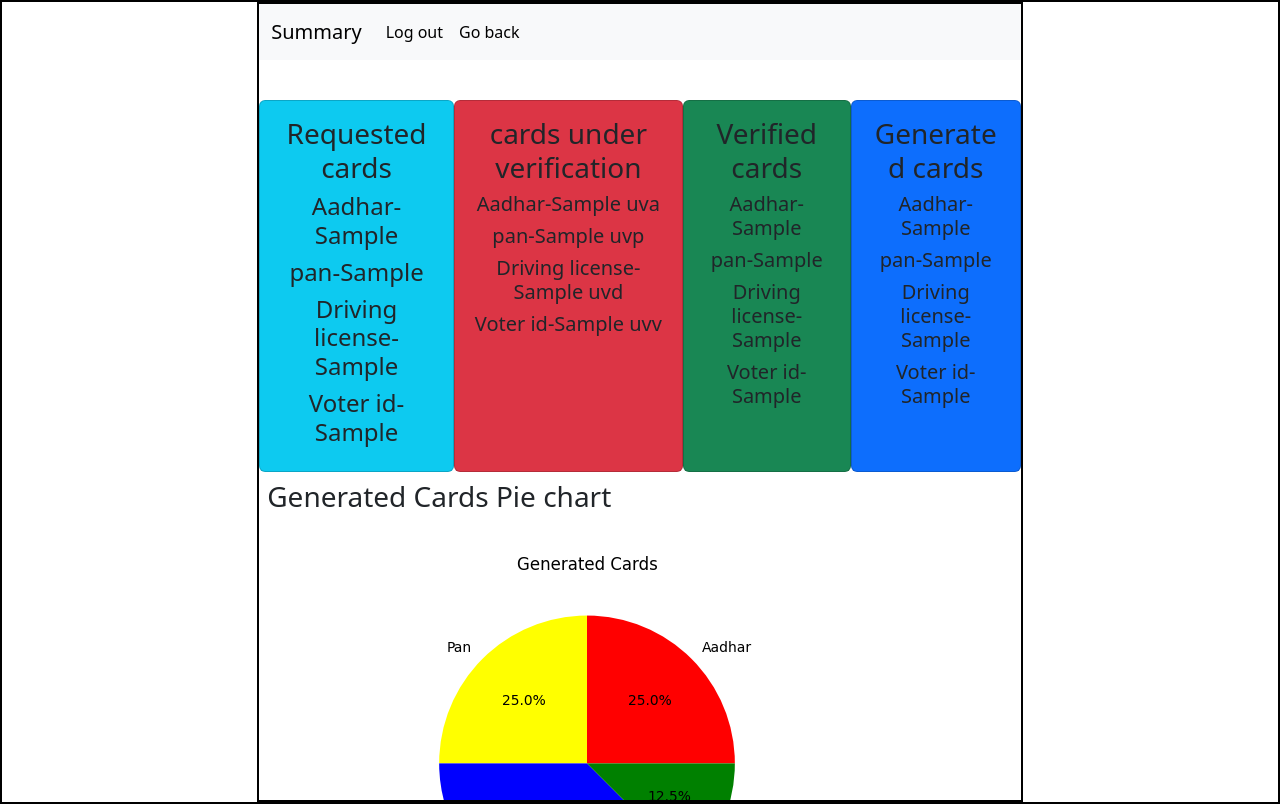
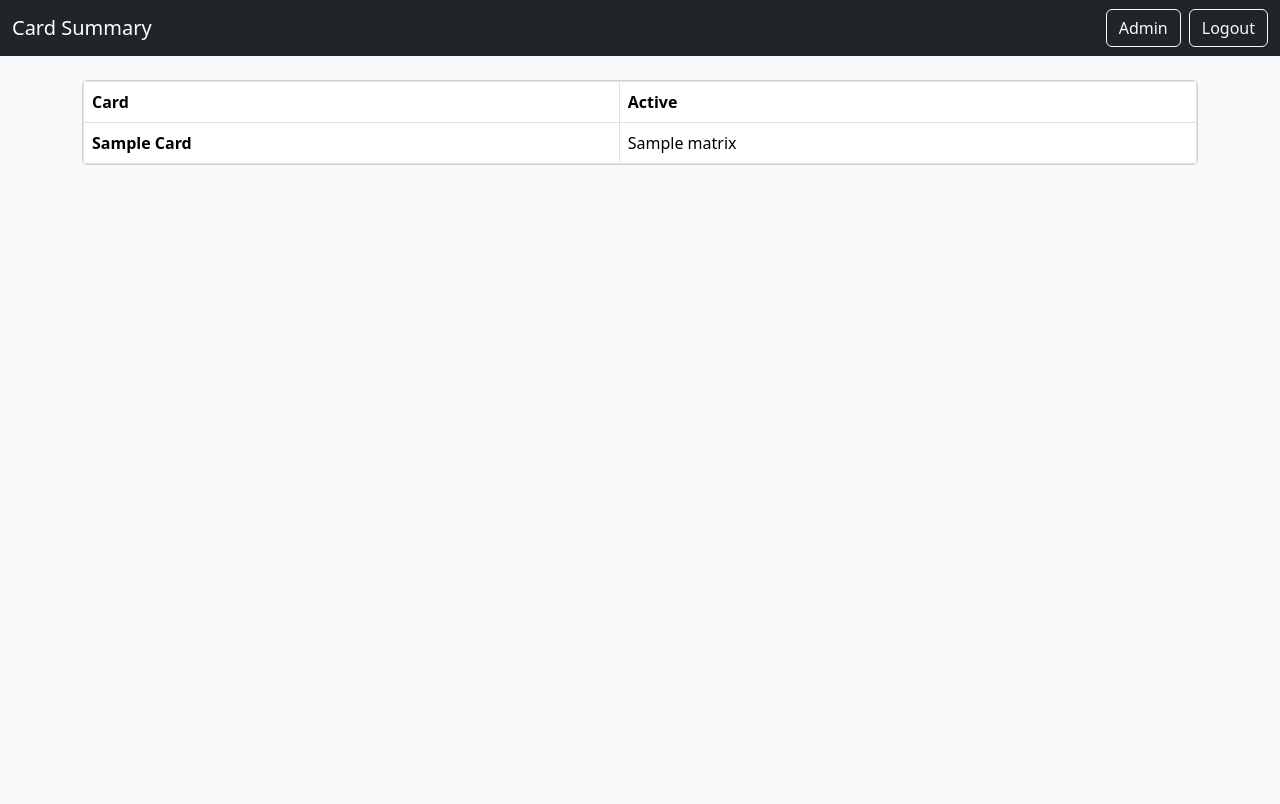
Before and after one commit to mamsdomskp-stack/E-Card-Generator, a Flask app: template templates/summary.html in a window 1280 px wide. After the commit the page ends 165 px from the top, so only its background shows below. Run offline with Flask 3, Linux system fonts and the light colour scheme; the template is opened without the code that fills it: most values are stand-ins (such as "Sample title", 1, 10 or a date in 2020).

Commit message:
Update summary for secure controller

```diff
--- a/templates/summary.html
+++ b/templates/summary.html
@@ -1,85 +1 @@
-<!DOCTYPE html>
-<html lang="en">
-  <head>
-    <title>Summary</title>
-    <link
-      href="https://cdn.jsdelivr.net/npm/bootstrap@5.3.3/dist/css/bootstrap.min.css"
-      rel="stylesheet"
-      integrity="sha384-QWTKZyjpPEjISv5WaRU9OFeRpok6YctnYmDr5pNlyT2bRjXh0JMhjY6hW+ALEwIH"
-      crossorigin="anonymous"
-    />
-    <link rel="stylesheet" href="/static/style.css"/>
-    <style>
-
-    </style>
-  </head>
-  <body>
-    <div id="main">
-      <div id="canvas" class="overflow-auto">
-        <nav class="navbar navbar-expand-lg bg-body-tertiary">
-            <div class="container-fluid">
-              <a class="navbar-brand" href="#">Summary</a>
-              <button class="navbar-toggler" type="button" data-bs-toggle="collapse" data-bs-target="#navbarSupportedContent" aria-controls="navbarSupportedContent" aria-expanded="false" aria-label="Toggle navigation">
-                <span class="navbar-toggler-icon"></span>
-              </button>
-              <div class="collapse navbar-collapse" id="navbarSupportedContent">
-                <ul class="navbar-nav me-auto mb-2 mb-lg-0">
-                  <li class="nav-item">
-                    <a class="nav-link active" aria-current="page" href="/login">Log out</a>
-                  </li>
-                  <li class="nav-item">
-                    <a class="nav-link active" aria-current="page" href="/admin">Go back</a>
-                  </li>
-                </ul>
-              </div>
-            </div>
-          </nav>
-          <div id="content" >
-
-          <div id="boxes">
-            <div class="d-flex justify-content-around text-center" style="margin-top: 40px;">
-                <div class="card bg-info p-3">
-                    <h3>Requested cards</h3>
-                    <h4>Aadhar-{{ra}}</h4>
-                    <h4>pan-{{rp}}</h4>
-                    <h4>Driving license-{{rd}}</h4>
-                    <h4>Voter id-{{rv}}</h4>
-                </div>
-                <div class="card bg-danger p-3">
-                    <h3>cards under verification</h3>
-                    <h5>Aadhar-{{uva}}</h5>
-                    <h5>pan-{{uvp}}</h5>
-                    <h5>Driving license-{{uvd}}</h5>
-                    <h5>Voter id-{{uvv}}</h5>
-                </div>
-                <div class="card bg-success p-3">
-                    <h3>Verified cards</h3>
-                    <h5>Aadhar-{{va}}</h5>
-                    <h5>pan-{{vp}}</h5>
-                    <h5>Driving license-{{vd}}</h5>
-                    <h5>Voter id-{{vv}}</h5>
-                </div>
-                <div class="card bg-primary p-3">
-                    <h3>Generated cards</h3>
-                    <h5>Aadhar-{{ga}}</h5>
-                    <h5>pan-{{gp}}</h5>
-                    <h5>Driving license-{{gd}}</h5>
-                    <h5>Voter id-{{gv}}</h5>
-                </div>
-                </div>
-            </div>
-            <div class="my-2">
-              <h3 class="mx-2">Generated Cards Pie chart</h3>
-              <img src="/static/pie.png" alt="">
-            </div>
-            <div class="my-2">
-              <h3 class="mx-2">Generated Cards Pie chart</h3>
-              <img src="/static/bar.png" alt="">
-            </div>
-          </div>
-      </div>
-    </div>
-
-    </div>
-  </body>
-</html>
+<!DOCTYPE html><html lang="en"><head><meta charset="UTF-8"><meta name="viewport" content="width=device-width,initial-scale=1"><title>Summary</title><link href="https://cdn.jsdelivr.net/npm/bootstrap@5.3.3/dist/css/bootstrap.min.css" rel="stylesheet"></head><body class="bg-light"><nav class="navbar navbar-dark bg-dark"><div class="container-fluid"><span class="navbar-brand">Card Summary</span><div><a class="btn btn-outline-light" href="/admin">Admin</a><a class="btn btn-outline-light ms-2" href="/logout">Logout</a></div></div></nav><div class="container py-4"><div class="card"><div class="table-responsive"><table class="table table-bordered mb-0"><thead><tr><th>Card</th>{% for status in statuses %}<th>{{status.replace('_',' ')|title}}</th>{% endfor %}</tr></thead><tbody>{% for card in cards %}<tr><th>{{card|title}}</th>{% for status in statuses %}<td>{{matrix[(card,status)]}}</td>{% endfor %}</tr>{% endfor %}</tbody></table></div></div></div></body></html>
```
